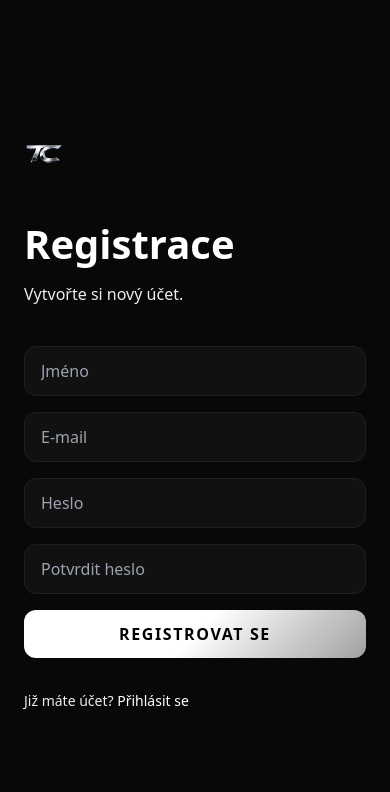
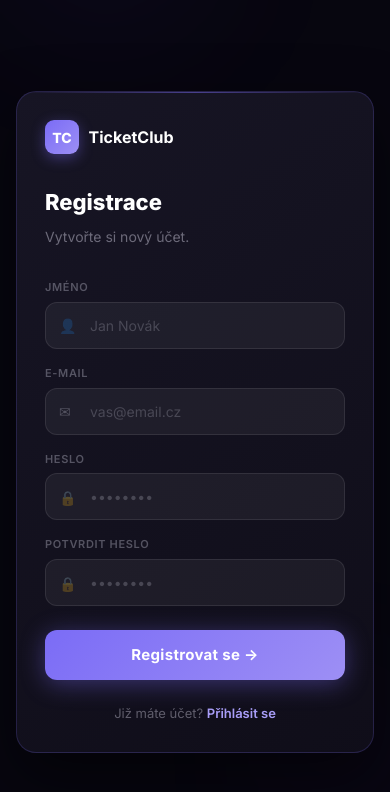
Before and after one commit to appticketclub/ticketclub, a Next.js app: page /en/registrace in a window 390 px wide. Shown: the top 792 px of the page. Built offline with nearby package versions, Linux system fonts and the light colour scheme; no server answers.

Commit message:
feat(auth): purple glassmorphism redesign for login and register pages
Co-Authored-By: Claude Sonnet 4.6 <noreply@anthropic.com>

Claude-Session: https://claude.ai/code/session_013rU7iS9HFGLX794XSRuAFt

```diff
--- a/app/[locale]/prihlaseni/page.tsx
+++ b/app/[locale]/prihlaseni/page.tsx
@@ -46,50 +46,122 @@ export default function LoginPage() {
   }
 
   return (
-    <div style={{ minHeight: "100vh", display: "flex", background: "#080808" }}>
+    <>
+      <link rel="preconnect" href="https://fonts.googleapis.com" />
+      <link rel="preconnect" href="https://fonts.gstatic.com" crossOrigin="anonymous" />
+      <link rel="stylesheet" href="https://fonts.googleapis.com/css2?family=Inter:wght@400;500;600;700;800&family=Space+Grotesk:wght@700;800&display=swap" />
 
-      {/* LEFT — Form — full width on mobile, fixed width on desktop */}
-      <div style={{
-        display: "flex",
-        flexDirection: "column",
-        justifyContent: "center",
-        padding: "2rem clamp(1.5rem, 6vw, 5rem)",
-        width: "100%",
-        maxWidth: "min(480px, 100%)",
-        flexShrink: 0,
-      }}>
+      <style>{`
+        * { margin: 0; padding: 0; box-sizing: border-box; }
+        body { background: #07060f; color: #f0eeff; font-family: 'Inter', -apple-system, sans-serif; min-height: 100vh; }
+
+        /* Animated blobs */
+        .bg-fixed { position: fixed; inset: 0; z-index: 0; pointer-events: none; overflow: hidden; }
+        .blob { position: absolute; border-radius: 50%; filter: blur(80px); }
+        .blob1 { top: -15%; left: -5%; width: 50vw; height: 50vw; background: radial-gradient(circle, rgba(110,60,255,0.18) 0%, transparent 70%); animation: b1 18s ease-in-out infinite; }
+        .blob2 { bottom: 5%; right: -10%; width: 40vw; height: 40vw; background: radial-gradient(circle, rgba(150,80,255,0.13) 0%, transparent 70%); animation: b2 22s ease-in-out infinite; }
+        @keyframes b1 { 0%,100%{transform:translate(0,0) scale(1)} 50%{transform:translate(40px,-60px) scale(1.1)} }
+        @keyframes b2 { 0%,100%{transform:translate(0,0) scale(1)} 50%{transform:translate(-30px,40px) scale(0.9)} }
+
+        /* Page wrapper */
+        .auth-page { position: relative; z-index: 1; min-height: 100vh; display: flex; flex-direction: column; align-items: center; justify-content: center; padding-top: 16px; padding-bottom: 16px; padding-left: max(16px, env(safe-area-inset-left,0px)); padding-right: max(16px, env(safe-area-inset-right,0px)); }
+
+        /* Card */
+        .auth-card { width: 100%; max-width: 400px; background: linear-gradient(145deg, rgba(24,22,38,0.95), rgba(16,14,26,0.97)); border: 1px solid rgba(123,108,246,0.2); border-radius: 24px; padding: 2.5rem; position: relative; overflow: hidden; backdrop-filter: blur(20px); -webkit-backdrop-filter: blur(20px); box-shadow: 0 24px 60px rgba(0,0,0,0.5); }
+        .auth-card::before { content: ''; position: absolute; top: 0; left: 0; right: 0; height: 1px; background: linear-gradient(90deg, transparent, rgba(123,108,246,0.5), transparent); }
+
+        /* Logo */
+        .auth-logo { display: flex; align-items: center; gap: 0.6rem; margin-bottom: 2rem; }
+        .logo-mark { width: 34px; height: 34px; border-radius: 9px; background: linear-gradient(135deg, #7b6cf6, #9d8ff5); display: flex; align-items: center; justify-content: center; font-size: 14px; font-weight: 800; color: #fff; box-shadow: 0 4px 14px rgba(123,108,246,0.4); }
+        .logo-text { font-size: 16px; font-weight: 700; color: #fff; }
+
+        /* Heading */
+        .auth-title { font-size: 26px; font-weight: 800; color: #fff; margin-bottom: 0.4rem; }
+        .auth-sub { font-size: 14px; color: rgba(240,238,255,0.4); margin-bottom: 2rem; }
+
+        /* Field */
+        .field { margin-bottom: 1rem; }
+        .field-label { display: block; font-size: 11px; font-weight: 600; letter-spacing: 0.06em; text-transform: uppercase; color: rgba(240,238,255,0.3); margin-bottom: 0.4rem; }
+        .field-wrap { position: relative; }
+        .field-icon { position: absolute; left: 14px; top: 50%; transform: translateY(-50%); color: rgba(240,238,255,0.25); font-size: 14px; pointer-events: none; }
+        .field input { width: 100%; background: rgba(255,255,255,0.05); border: 1px solid rgba(255,255,255,0.09); border-radius: 12px; padding: 0.75rem 1rem 0.75rem 2.75rem; color: #f0eeff; font-size: 14px; font-family: inherit; outline: none; transition: all 0.15s; }
+        .field input:focus { border-color: rgba(123,108,246,0.5); background: rgba(123,108,246,0.07); box-shadow: 0 0 0 3px rgba(123,108,246,0.12); }
+        .field input::placeholder { color: rgba(240,238,255,0.2); }
+
+        /* Meta row (remember + forgot) */
+        .meta-row { display: flex; align-items: center; justify-content: space-between; margin: 0.25rem 0 1.5rem; }
+        .remember { display: flex; align-items: center; gap: 0.5rem; font-size: 13px; color: rgba(240,238,255,0.4); cursor: pointer; }
+        .remember input { accent-color: #7b6cf6; }
+        .forgot { font-size: 13px; color: rgba(123,108,246,0.7); text-decoration: none; }
+        .forgot:hover { color: #a89df7; }
+
+        /* Submit button */
+        .btn-submit { width: 100%; padding: 0.85rem; background: linear-gradient(135deg, #7b6cf6, #9d8ff5); border: none; color: #fff; border-radius: 12px; font-size: 15px; font-weight: 700; font-family: inherit; cursor: pointer; box-shadow: 0 4px 24px rgba(123,108,246,0.4); margin-bottom: 1.5rem; letter-spacing: 0.02em; transition: all 0.2s; }
+        .btn-submit:hover { transform: translateY(-1px); box-shadow: 0 6px 32px rgba(123,108,246,0.5); }
+        .btn-submit:disabled { opacity: 0.7; cursor: default; transform: none; }
+
+        /* Footer link */
+        .auth-footer { text-align: center; font-size: 13px; color: rgba(240,238,255,0.35); }
+        .auth-footer a { color: #a89df7; text-decoration: none; font-weight: 600; }
+        .auth-footer a:hover { color: #c4baff; }
+
+        /* Error message */
+        .error-msg { background: rgba(248,113,113,0.1); border: 1px solid rgba(248,113,113,0.2); border-radius: 10px; padding: 0.75rem 1rem; font-size: 13px; color: #f87171; margin-bottom: 1rem; }
+
+        @media (max-width: 480px) {
+          .auth-card { padding: 1.75rem; border-radius: 20px; }
+          .auth-title { font-size: 22px; }
+        }
+      `}</style>
+
+      {/* Animated background */}
+      <div className="bg-fixed">
+        <div className="blob blob1" />
+        <div className="blob blob2" />
+      </div>
+
+      <div className="auth-page">
+        <div className="auth-card">
           {/* Logo */}
-        <div style={{ marginBottom: "2.5rem" }}>
-          <img src="/logo.png" alt="TicketClub" style={{ height: 40, width: "auto", objectFit: "contain" }} />
+          <div className="auth-logo">
+            <div className="logo-mark">TC</div>
+            <span className="logo-text">TicketClub</span>
           </div>
-        <h1 style={{ fontSize: "2.5rem", fontWeight: 700, color: "#fff", marginBottom: "0.5rem" }}>Přihlášení</h1>
-        <p style={{ color: "#ededed" , marginBottom: "2.5rem" }}>Vítejte zpět. Zadejte své údaje.</p>
 
-        {error && (
-          <div style={{ marginBottom: "1rem", padding: "0.75rem 1rem", borderRadius: "0.75rem", fontSize: "0.875rem", background: "#2a0a0a", border: "1px solid #7f1d1d", color: "#fca5a5" }}>
-            {error}
-          </div>
-        )}
+          <h1 className="auth-title">Přihlášení</h1>
+          <p className="auth-sub">Vítejte zpět. Zadejte své údaje.</p>
 
-        <div style={{ display: "flex", flexDirection: "column", gap: "1rem" }}>
+          {error && <div className="error-msg">{error}</div>}
+
+          <div className="field">
+            <label className="field-label">E-mail</label>
+            <div className="field-wrap">
+              <span className="field-icon">✉</span>
               <input
                 type="email"
-            placeholder="E-mail"
+                placeholder="vas@email.cz"
                 value={email}
                 onChange={(e) => setEmail(e.target.value)}
-            style={{ width: "100%", padding: "0.75rem 1rem", borderRadius: "0.75rem", color: "#fff", fontSize: "1rem", outline: "none", transition: "border-color 0.2s", background: "#111111", border: "1px solid #1f1f1f" }}
               />
+            </div>
+          </div>
+
+          <div className="field">
+            <label className="field-label">Heslo</label>
+            <div className="field-wrap">
+              <span className="field-icon">🔒</span>
               <input
                 type="password"
-            placeholder="Heslo"
+                placeholder="••••••••"
                 value={password}
                 onChange={(e) => setPassword(e.target.value)}
                 onKeyDown={(e) => e.key === "Enter" && handleLogin()}
-            style={{ width: "100%", padding: "0.75rem 1rem", borderRadius: "0.75rem", color: "#fff", fontSize: "1rem", outline: "none", transition: "border-color 0.2s", background: "#111111", border: "1px solid #1f1f1f" }}
               />
+            </div>
+          </div>
 
-          <div style={{ display: "flex", justifyContent: "space-between", alignItems: "center", fontSize: "0.875rem", color: "#ededed"  }}>
-            <label style={{ display: "flex", alignItems: "center", gap: "0.5rem", cursor: "pointer" }}>
+          <div className="meta-row">
+            <label className="remember">
               <input
                 type="checkbox"
                 checked={rememberMe}
@@ -97,76 +169,23 @@ export default function LoginPage() {
               />
               Zapamatovat si mě
             </label>
-            <Link
-              href="/zapomenute-heslo"
-              style={{ color: "#ededed" , textDecoration: "none", transition: "color 0.2s" }}
-              onMouseEnter={(e) => (e.currentTarget as HTMLAnchorElement).style.color = "#fff"}
-              onMouseLeave={(e) => (e.currentTarget as HTMLAnchorElement).style.color = "#ededed"}
-            >
-              Zapomněli jste heslo?
-            </Link>
+            <Link href="/zapomenute-heslo" className="forgot">Zapomněli jste heslo?</Link>
           </div>
 
           <button
+            className="btn-submit"
             onClick={handleLogin}
             disabled={loading}
-            style={{
-              width: "100%",
-              padding: "0.75rem 1.5rem",
-              borderRadius: "0.75rem",
-              fontWeight: 600,
-              letterSpacing: "0.1em",
-              color: "#000",
-              cursor: "pointer",
-              transition: "opacity 0.2s",
-              background: "linear-gradient(135deg, #ffffff 0%, #ffffff 50%, #a0a0a0 100%)",
-              opacity: loading ? 0.7 : 1
-            }}
           >
-            {loading ? "PŘIHLAŠUJI..." : "PŘIHLÁSIT SE"}
+            {loading ? "Přihlašuji…" : "Přihlásit se →"}
           </button>
 
-          {/* Google login temporarily hidden */}
-        </div>
-
-        <p style={{ marginTop: "2rem", fontSize: "0.875rem", color: "#ededed"  }}>
+          <div className="auth-footer">
             Nemáte účet?{" "}
-          <Link
-            href="/registrace"
-            style={{ color: "#fff", textDecoration: "none", fontWeight: 500 }}
-            onMouseEnter={(e) => (e.currentTarget as HTMLAnchorElement).style.textDecoration = "underline"}
-            onMouseLeave={(e) => (e.currentTarget as HTMLAnchorElement).style.textDecoration = "none"}
-          >
-            Registrovat se
-          </Link>
-        </p>
-      </div>
-
-      {/* RIGHT — Concert image — hidden on mobile, visible on desktop */}
-      <div className="login-image-panel" style={{
-        flex: 1,
-        display: "flex",
-        position: "relative",
-        overflow: "hidden"
-      }}>
-        <div style={{
-          position: "absolute",
-          inset: 0,
-          backgroundImage: "url('https://images.unsplash.com/photo-1540039155733-5bb30b53aa14?w=1200&q=80')",
-          backgroundSize: "cover",
-          backgroundPosition: "center"
-        }} />
-        <div style={{
-          position: "absolute",
-          inset: 0,
-          background: "linear-gradient(to right, #080808 0%, transparent 30%)"
-        }} />
-        <div style={{ position: "absolute", bottom: "2.5rem", left: "2.5rem", right: "2.5rem" }}>
-          <p style={{ color: "#fff", fontSize: "1.5rem", fontWeight: 700 }}>Sledujte své zisky.</p>
-          <p style={{ color: "#71717a", marginTop: "0.5rem" }}>Profesionální P&L tracker pro ticket resellery.</p>
+            <Link href="/registrace">Registrovat se</Link>
           </div>
         </div>
-
       </div>
+    </>
   );
 }
--- a/app/[locale]/registrace/page.tsx
+++ b/app/[locale]/registrace/page.tsx
@@ -82,127 +82,156 @@ export default function RegisterPage() {
   }
 
   return (
-    <div style={{ minHeight: "100vh", display: "flex", background: "#080808" }}>
+    <>
+      <link rel="preconnect" href="https://fonts.googleapis.com" />
+      <link rel="preconnect" href="https://fonts.gstatic.com" crossOrigin="anonymous" />
+      <link rel="stylesheet" href="https://fonts.googleapis.com/css2?family=Inter:wght@400;500;600;700;800&family=Space+Grotesk:wght@700;800&display=swap" />
 
-      {/* LEFT — Form — full width on mobile, fixed width on desktop */}
-      <div style={{
-        display: "flex",
-        flexDirection: "column",
-        justifyContent: "center",
-        padding: "2rem clamp(1.5rem, 6vw, 5rem)",
-        width: "100%",
-        maxWidth: "min(480px, 100%)",
-        flexShrink: 0
-      }}>
+      <style>{`
+        * { margin: 0; padding: 0; box-sizing: border-box; }
+        body { background: #07060f; color: #f0eeff; font-family: 'Inter', -apple-system, sans-serif; min-height: 100vh; }
+
+        /* Animated blobs */
+        .bg-fixed { position: fixed; inset: 0; z-index: 0; pointer-events: none; overflow: hidden; }
+        .blob { position: absolute; border-radius: 50%; filter: blur(80px); }
+        .blob1 { top: -15%; left: -5%; width: 50vw; height: 50vw; background: radial-gradient(circle, rgba(110,60,255,0.18) 0%, transparent 70%); animation: b1 18s ease-in-out infinite; }
+        .blob2 { bottom: 5%; right: -10%; width: 40vw; height: 40vw; background: radial-gradient(circle, rgba(150,80,255,0.13) 0%, transparent 70%); animation: b2 22s ease-in-out infinite; }
+        @keyframes b1 { 0%,100%{transform:translate(0,0) scale(1)} 50%{transform:translate(40px,-60px) scale(1.1)} }
+        @keyframes b2 { 0%,100%{transform:translate(0,0) scale(1)} 50%{transform:translate(-30px,40px) scale(0.9)} }
+
+        /* Page wrapper */
+        .auth-page { position: relative; z-index: 1; min-height: 100vh; display: flex; flex-direction: column; align-items: center; justify-content: center; padding-top: 16px; padding-bottom: 16px; padding-left: max(16px, env(safe-area-inset-left,0px)); padding-right: max(16px, env(safe-area-inset-right,0px)); }
+
+        /* Card */
+        .auth-card { width: 100%; max-width: 400px; background: linear-gradient(145deg, rgba(24,22,38,0.95), rgba(16,14,26,0.97)); border: 1px solid rgba(123,108,246,0.2); border-radius: 24px; padding: 2.5rem; position: relative; overflow: hidden; backdrop-filter: blur(20px); -webkit-backdrop-filter: blur(20px); box-shadow: 0 24px 60px rgba(0,0,0,0.5); }
+        .auth-card::before { content: ''; position: absolute; top: 0; left: 0; right: 0; height: 1px; background: linear-gradient(90deg, transparent, rgba(123,108,246,0.5), transparent); }
+
+        /* Logo */
+        .auth-logo { display: flex; align-items: center; gap: 0.6rem; margin-bottom: 2rem; }
+        .logo-mark { width: 34px; height: 34px; border-radius: 9px; background: linear-gradient(135deg, #7b6cf6, #9d8ff5); display: flex; align-items: center; justify-content: center; font-size: 14px; font-weight: 800; color: #fff; box-shadow: 0 4px 14px rgba(123,108,246,0.4); }
+        .logo-text { font-size: 16px; font-weight: 700; color: #fff; }
+
+        /* Heading */
+        .auth-title { font-size: 26px; font-weight: 800; color: #fff; margin-bottom: 0.4rem; }
+        .auth-sub { font-size: 14px; color: rgba(240,238,255,0.4); margin-bottom: 2rem; }
+
+        /* Field */
+        .field { margin-bottom: 1rem; }
+        .field-label { display: block; font-size: 11px; font-weight: 600; letter-spacing: 0.06em; text-transform: uppercase; color: rgba(240,238,255,0.3); margin-bottom: 0.4rem; }
+        .field-wrap { position: relative; }
+        .field-icon { position: absolute; left: 14px; top: 50%; transform: translateY(-50%); color: rgba(240,238,255,0.25); font-size: 14px; pointer-events: none; }
+        .field input { width: 100%; background: rgba(255,255,255,0.05); border: 1px solid rgba(255,255,255,0.09); border-radius: 12px; padding: 0.75rem 1rem 0.75rem 2.75rem; color: #f0eeff; font-size: 14px; font-family: inherit; outline: none; transition: all 0.15s; }
+        .field input:focus { border-color: rgba(123,108,246,0.5); background: rgba(123,108,246,0.07); box-shadow: 0 0 0 3px rgba(123,108,246,0.12); }
+        .field input::placeholder { color: rgba(240,238,255,0.2); }
+
+        /* Submit button */
+        .btn-submit { width: 100%; padding: 0.85rem; background: linear-gradient(135deg, #7b6cf6, #9d8ff5); border: none; color: #fff; border-radius: 12px; font-size: 15px; font-weight: 700; font-family: inherit; cursor: pointer; box-shadow: 0 4px 24px rgba(123,108,246,0.4); margin-bottom: 1.5rem; letter-spacing: 0.02em; transition: all 0.2s; }
+        .btn-submit:hover { transform: translateY(-1px); box-shadow: 0 6px 32px rgba(123,108,246,0.5); }
+        .btn-submit:disabled { opacity: 0.7; cursor: default; transform: none; }
+
+        /* Footer link */
+        .auth-footer { text-align: center; font-size: 13px; color: rgba(240,238,255,0.35); }
+        .auth-footer a { color: #a89df7; text-decoration: none; font-weight: 600; }
+        .auth-footer a:hover { color: #c4baff; }
+
+        /* Messages */
+        .error-msg { background: rgba(248,113,113,0.1); border: 1px solid rgba(248,113,113,0.2); border-radius: 10px; padding: 0.75rem 1rem; font-size: 13px; color: #f87171; margin-bottom: 1rem; }
+        .success-msg { background: rgba(93,232,160,0.1); border: 1px solid rgba(93,232,160,0.2); border-radius: 10px; padding: 0.75rem 1rem; font-size: 13px; color: #5de8a0; margin-bottom: 1rem; }
+
+        @media (max-width: 480px) {
+          .auth-card { padding: 1.75rem; border-radius: 20px; }
+          .auth-title { font-size: 22px; }
+        }
+      `}</style>
+
+      {/* Animated background */}
+      <div className="bg-fixed">
+        <div className="blob blob1" />
+        <div className="blob blob2" />
+      </div>
+
+      <div className="auth-page">
+        <div className="auth-card">
           {/* Logo */}
-        <div style={{ marginBottom: "2.5rem" }}>
-          <img src="/logo.png" alt="TicketClub" style={{ height: 40, width: "auto", objectFit: "contain" }} />
+          <div className="auth-logo">
+            <div className="logo-mark">TC</div>
+            <span className="logo-text">TicketClub</span>
           </div>
-        <h1 style={{ fontSize: "2.5rem", fontWeight: 700, color: "#fff", marginBottom: "0.5rem" }}>Registrace</h1>
-        <p style={{ color: "#ededed" , marginBottom: "2.5rem" }}>Vytvořte si nový účet.</p>
 
-        {error && (
-          <div style={{ marginBottom: "1rem", padding: "0.75rem 1rem", borderRadius: "0.75rem", fontSize: "0.875rem", background: "#2a0a0a", border: "1px solid #7f1d1d", color: "#fca5a5" }}>
-            {error}
-          </div>
-        )}
-        {success && (
-          <div style={{ marginBottom: "1rem", padding: "0.75rem 1rem", borderRadius: "0.75rem", fontSize: "0.875rem", background: "#062216", border: "1px solid #14532d", color: "#86efac" }}>
-            {success}
-          </div>
-        )}
+          <h1 className="auth-title">Registrace</h1>
+          <p className="auth-sub">Vytvořte si nový účet.</p>
 
-        <div style={{ display: "flex", flexDirection: "column", gap: "1rem" }}>
+          {error && <div className="error-msg">{error}</div>}
+          {success && <div className="success-msg">{success}</div>}
+
+          <div className="field">
+            <label className="field-label">Jméno</label>
+            <div className="field-wrap">
+              <span className="field-icon">👤</span>
               <input
                 type="text"
-            placeholder="Jméno"
+                placeholder="Jan Novák"
                 value={fullName}
                 onChange={(e) => setFullName(e.target.value)}
-            style={{ width: "100%", padding: "0.75rem 1rem", borderRadius: "0.75rem", color: "#fff", fontSize: "1rem", outline: "none", transition: "border-color 0.2s", background: "#111111", border: "1px solid #1f1f1f" }}
               />
+            </div>
+          </div>
+
+          <div className="field">
+            <label className="field-label">E-mail</label>
+            <div className="field-wrap">
+              <span className="field-icon">✉</span>
               <input
                 type="email"
-            placeholder="E-mail"
+                placeholder="vas@email.cz"
                 value={email}
                 onChange={(e) => setEmail(e.target.value)}
-            style={{ width: "100%", padding: "0.75rem 1rem", borderRadius: "0.75rem", color: "#fff", fontSize: "1rem", outline: "none", transition: "border-color 0.2s", background: "#111111", border: "1px solid #1f1f1f" }}
               />
+            </div>
+          </div>
+
+          <div className="field">
+            <label className="field-label">Heslo</label>
+            <div className="field-wrap">
+              <span className="field-icon">🔒</span>
               <input
                 type="password"
-            placeholder="Heslo"
+                placeholder="••••••••"
                 value={password}
                 onChange={(e) => setPassword(e.target.value)}
-            style={{ width: "100%", padding: "0.75rem 1rem", borderRadius: "0.75rem", color: "#fff", fontSize: "1rem", outline: "none", transition: "border-color 0.2s", background: "#111111", border: "1px solid #1f1f1f" }}
               />
+            </div>
+          </div>
+
+          <div className="field">
+            <label className="field-label">Potvrdit heslo</label>
+            <div className="field-wrap">
+              <span className="field-icon">🔒</span>
               <input
                 type="password"
-            placeholder="Potvrdit heslo"
+                placeholder="••••••••"
                 value={confirmPassword}
                 onChange={(e) => setConfirmPassword(e.target.value)}
                 onKeyDown={(e) => e.key === "Enter" && handleRegister()}
-            style={{ width: "100%", padding: "0.75rem 1rem", borderRadius: "0.75rem", color: "#fff", fontSize: "1rem", outline: "none", transition: "border-color 0.2s", background: "#111111", border: "1px solid #1f1f1f" }}
               />
-
-          <button
-            onClick={handleRegister}
-            disabled={loading}
-            style={{
-              width: "100%",
-              padding: "0.75rem 1.5rem",
-              borderRadius: "0.75rem",
-              fontWeight: 600,
-              letterSpacing: "0.1em",
-              color: "#000",
-              cursor: "pointer",
-              transition: "opacity 0.2s",
-              background: "linear-gradient(135deg, #ffffff 0%, #ffffff 50%, #a0a0a0 100%)",
-              opacity: loading ? 0.7 : 1
-            }}
-          >
-            {loading ? "REGISTRUJI..." : "REGISTROVAT SE"}
-          </button>
-
-          {/* Google login temporarily hidden */}
-        </div>
-
-        <p style={{ marginTop: "2rem", fontSize: "0.875rem", color: "#ededed"  }}>
-          Již máte účet?{" "}
-          <Link
-            href="/prihlaseni"
-            style={{ color: "#fff", textDecoration: "none", fontWeight: 500 }}
-            onMouseEnter={(e) => (e.currentTarget as HTMLAnchorElement).style.textDecoration = "underline"}
-            onMouseLeave={(e) => (e.currentTarget as HTMLAnchorElement).style.textDecoration = "none"}
-          >
-            Přihlásit se
-          </Link>
-        </p>
-      </div>
-
-      {/* RIGHT — Concert image — hidden on mobile, visible on desktop */}
-      <div className="login-image-panel" style={{
-        flex: 1,
-        display: "flex",
-        position: "relative",
-        overflow: "hidden"
-      }}>
-        <div style={{
-          position: "absolute",
-          inset: 0,
-          backgroundImage: "url('https://images.unsplash.com/photo-1540039155733-5bb30b53aa14?w=1200&q=80')",
-          backgroundSize: "cover",
-          backgroundPosition: "center"
-        }} />
-        <div style={{
-          position: "absolute",
-          inset: 0,
-          background: "linear-gradient(to right, #080808 0%, transparent 30%)"
-        }} />
-        <div style={{ position: "absolute", bottom: "2.5rem", left: "2.5rem", right: "2.5rem" }}>
-          <p style={{ color: "#fff", fontSize: "1.5rem", fontWeight: 700 }}>Sledujte své zisky.</p>
-          <p style={{ color: "#71717a", marginTop: "0.5rem" }}>Profesionální P&L tracker pro ticket resellery.</p>
             </div>
           </div>
 
+          <button
+            className="btn-submit"
+            onClick={handleRegister}
+            disabled={loading}
+            style={{ marginTop: "0.5rem" }}
+          >
+            {loading ? "Registruji…" : "Registrovat se →"}
+          </button>
+
+          <div className="auth-footer">
+            Již máte účet?{" "}
+            <Link href="/prihlaseni">Přihlásit se</Link>
           </div>
+        </div>
+      </div>
+    </>
   );
 }
```
Lines whose indentation alone changed are shown as unchanged.
